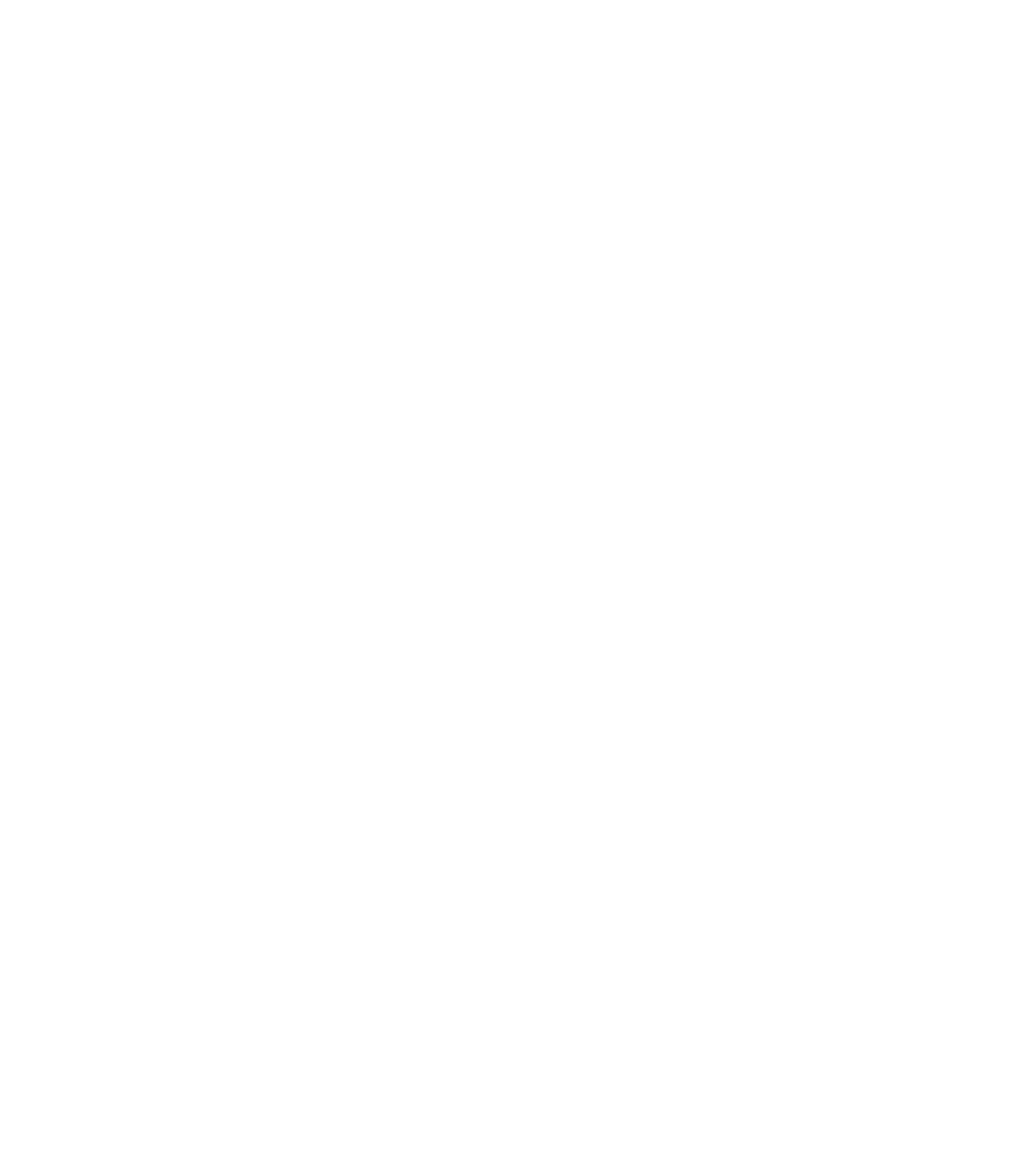
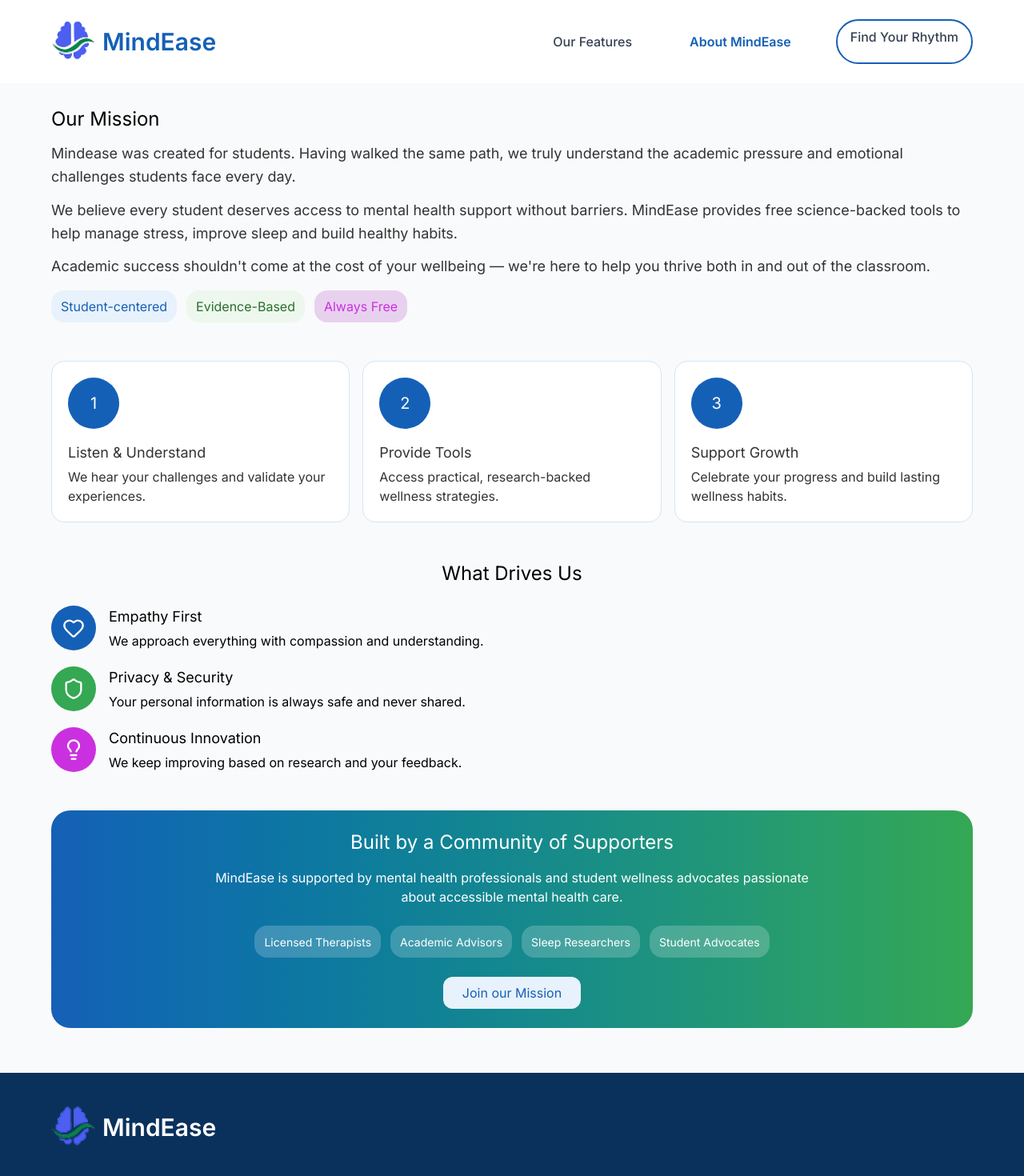
Before and after one commit to Samuelosoba/MindEase, a React (Vite) app: page /about in a window 1280 px wide. Before the commit this address had no page. Shown: the top 1470 px of the page at 80% size. Before the commit the page ends 800 px from the top, so only its background shows below. Built offline with nearby package versions, Linux system fonts and the light colour scheme.

Commit message:
fixed nav bar and added about us page

```diff
--- a/src/Components/Nav.jsx
+++ b/src/Components/Nav.jsx
@@ -1,84 +1,149 @@
 import React, { useEffect, useState } from "react";
 import Logo from "../assets/MindEase.png";
-import { NavLink, useNavigate } from "react-router-dom";
+import { NavLink, useNavigate, useLocation } from "react-router-dom";
 import { FiMenu, FiX } from "react-icons/fi";
 
 export default function Nav() {
   const [isScrolled, setIsScrolled] = useState(false);
   const [isOpen, setIsOpen] = useState(false);
+
   const navigate = useNavigate();
+  const location = useLocation();
 
+  const [isFeaturesActive, setIsFeaturesActive] = useState(false);
+
+  // Detect scroll and update active states for #features
   useEffect(() => {
     const handleScroll = () => {
       setIsScrolled(window.scrollY > 50);
+
+      if (location.pathname === "/") {
+        const features = document.getElementById("features");
+        if (features) {
+          const rect = features.getBoundingClientRect();
+          setIsFeaturesActive(rect.top < 200 && rect.bottom > 200);
+        }
+      }
     };
+
     window.addEventListener("scroll", handleScroll);
     return () => window.removeEventListener("scroll", handleScroll);
-  }, []);
+  }, [location.pathname]);
 
   const toggleMenu = () => setIsOpen(!isOpen);
 
+  // Smooth-scroll function EVEN when navigating from another route
+  const goToFeatures = () => {
+    navigate("/");
+
+    setTimeout(() => {
+      const section = document.getElementById("features");
+      if (section) {
+        section.scrollIntoView({ behavior: "smooth" });
+      }
+    }, 250);
+  };
+
+  const activeClass = "text-[#1560B7] font-semibold";
+
   return (
     <div
-      className={`fixed left-0 top-0 w-full z-10 transition-all duration-300  ${
+      className={`fixed left-0 top-0 w-full z-10 transition-all duration-300 ${
         isScrolled ? "shadow-md bg-white" : "bg-white"
       }`}
     >
-      <nav className="flex justify-between items-center py-6  w-full mx-auto px-8 md:px-16">
+      <nav className="flex justify-between items-center py-6 px-8 md:px-16">
+        {/* Logo */}
         <NavLink className="flex items-center gap-2 cursor-pointer" to="/">
           <img
             src={Logo}
             alt="MindEase Logo"
             className="w-10 h-10 md:w-14 md:h-14 object-contain"
           />
-
           <h1 className="text-[#1560B7] text-3xl font-semibold">MindEase</h1>
         </NavLink>
 
-        {/* destop */}
+        {/* Desktop Nav */}
         <ul className="hidden md:flex gap-10 text-gray-700 font-medium">
-          <li className="cursor-pointer hover:text-[#1560B7] transition p-4">
+          {/* OUR FEATURES */}
+          <button
+            onClick={goToFeatures}
+            className={`cursor-pointer transition p-4 ${
+              isFeaturesActive ? activeClass : "hover:text-[#1560B7]"
+            }`}
+          >
             Our Features
-          </li>
-          <li className="cursor-pointer hover:text-[#1560B7] transition p-4">
-            Resources
-          </li>
-          <li className="cursor-pointer hover:text-[#1560B7] transition p-4">
+          </button>
+
+          {/* ABOUT PAGE */}
+          <NavLink
+            to="/about"
+            className={({ isActive }) =>
+              `cursor-pointer transition p-4 ${
+                isActive ? activeClass : "hover:text-[#1560B7]"
+              }`
+            }
+          >
             About MindEase
-          </li>
-          <button
-            className="cursor-pointer py-2 px-4 border-[#1560B7] border-3 rounded-4xl transition"
-            onClick={() => navigate("/user")}
+          </NavLink>
+
+          {/* USER PAGE */}
+          <NavLink
+            to="/user"
+            className={({ isActive }) =>
+              `py-2 px-4 border-2 rounded-4xl transition ${
+                isActive
+                  ? "border-[#1560B7] text-[#1560B7] font-semibold"
+                  : "border-[#1560B7] hover:bg-[#1560B7] hover:text-white"
+              }`
+            }
           >
-            Find Your rhythm
-          </button>
+            Find Your Rhythm
+          </NavLink>
         </ul>
 
-        {/* Mobile */}
+        {/* Mobile Menu Button */}
         <div
           className="md:hidden cursor-pointer z-40 text-2xl"
-          onClick={() => toggleMenu()}
+          onClick={toggleMenu}
         >
           {isOpen ? <FiX /> : <FiMenu />}
         </div>
       </nav>
+
+      {/* MOBILE MENU */}
       {isOpen && (
-        <div className="md:hidden absolute left-0 w-full top-0 flex flex-col gap-6 bg-blue-100/80 backdrop-blur-md py-8 items-center">
-          <NavLink className="text-[#1560B7]" onClick={() => setIsOpen(false)}>
+        <div className="md:hidden absolute left-0 w-full top-0 flex flex-col gap-6 bg-blue-100/80 backdrop-blur-md py-8 items-center z-30">
+          <button
+            className={`text-[#1560B7] ${
+              isFeaturesActive ? "font-semibold" : ""
+            }`}
+            onClick={() => {
+              goToFeatures();
+              setIsOpen(false);
+            }}
+          >
             Our Features
-          </NavLink>
-          <NavLink className="text-[#1560B7]" onClick={() => setIsOpen(false)}>
+          </button>
+
+          <NavLink
+            to="/about"
+            className={({ isActive }) =>
+              `text-[#1560B7] ${isActive ? "font-semibold" : ""}`
+            }
+            onClick={() => setIsOpen(false)}
+          >
             About MindEase
           </NavLink>
-          <NavLink className="text-[#1560B7]" onClick={() => setIsOpen(false)}>
-            About EaseMind
-          </NavLink>
+
           <NavLink
-            className="text-[#1560B7] border-2 py-2 px-4 border-[#1560B7] rounded-4xl"
-            onClick={() => {
-              setIsOpen(false);
-            }}
             to="/user"
+            className={({ isActive }) =>
+              `text-[#1560B7] border-2 py-2 px-4 border-[#1560B7] rounded-4xl ${
+                isActive ? "font-semibold" : ""
+              }`
+            }
+            onClick={() => setIsOpen(false)}
           >
             Find Your Rhythm
           </NavLink>
--- /dev/null
+++ b/src/Pages/About.jsx
@@ -0,0 +1,216 @@
+import { useNavigate } from "react-router";
+import { Heart, Shield, Lightbulb } from "lucide-react";
+import { motion } from "framer-motion";
+
+const fadeUp = {
+  hidden: { opacity: 0, y: 40 },
+  visible: {
+    opacity: 1,
+    y: 0,
+    transition: { duration: 0.6 },
+  },
+};
+
+export function About() {
+  const navigate = useNavigate();
+
+  return (
+    <div className="flex-1 overflow-y-auto bg-gray-50">
+      {/* HEADER */}
+      <div className="bg-white border-b border-gray-200 px-6 sm:px-10 md:px-16 py-3"></div>
+
+      {/* PAGE WRAPPER WITH CONSISTENT PADDING */}
+      <div className="max-w-7xl mx-auto px-6 sm:px-10 md:px-16 py-6">
+        {/* HERO */}
+        <motion.div
+          initial="hidden"
+          whileInView="visible"
+          viewport={{ once: true, amount: 0.3 }}
+          variants={fadeUp}
+          className="text-center mb-6"
+        >
+          <h2 className="text-xl md:text-2xl lg:text-3xl text-black mb-2">
+            We're Here for You
+          </h2>
+        </motion.div>
+
+        {/* MISSION SECTION */}
+        <motion.div
+          initial="hidden"
+          whileInView="visible"
+          viewport={{ once: true, amount: 0.3 }}
+          variants={fadeUp}
+          className="mt-12"
+        >
+          <h3 className="text-xl md:text-2xl text-black mb-3">Our Mission</h3>
+
+          <p className="text-sm md:text-base lg:text-lg text-[#333333] mb-3 leading-relaxed">
+            Mindease was created for students. Having walked the same path, we
+            truly understand the academic pressure and emotional challenges
+            students face every day.
+          </p>
+
+          <p className="text-sm md:text-base lg:text-lg text-[#333333] mb-3 leading-relaxed">
+            We believe every student deserves access to mental health support
+            without barriers. MindEase provides free science-backed tools to
+            help manage stress, improve sleep and build healthy habits.
+          </p>
+
+          <p className="text-sm md:text-base lg:text-lg text-[#333333] leading-relaxed">
+            Academic success shouldn't come at the cost of your wellbeing —
+            we're here to help you thrive both in and out of the classroom.
+          </p>
+
+          <div className="flex flex-wrap gap-3 mt-4">
+            <div className="bg-[#e8f2fc] px-3 py-2 rounded-2xl">
+              <span className="text-[#1560b7] text-xs md:text-sm lg:text-base">
+                Student-centered
+              </span>
+            </div>
+
+            <div className="bg-[#edf7ed] px-3 py-2 rounded-2xl">
+              <span className="text-[#2a6f2d] text-xs md:text-sm lg:text-base">
+                Evidence-Based
+              </span>
+            </div>
+
+            <div className="bg-[rgba(156,25,179,0.18)] px-3 py-2 rounded-2xl">
+              <span className="text-[#cb30e0] text-xs md:text-sm lg:text-base">
+                Always Free
+              </span>
+            </div>
+          </div>
+        </motion.div>
+
+        {/* HOW WE HELP SECTION */}
+        <motion.div
+          initial="hidden"
+          whileInView="visible"
+          viewport={{ once: true, amount: 0.3 }}
+          variants={{ visible: { transition: { staggerChildren: 0.25 } } }}
+          className="grid grid-cols-1 md:grid-cols-2 lg:grid-cols-3 gap-4 mt-12"
+        >
+          {[1, 2, 3].map((num, idx) => (
+            <motion.div
+              key={idx}
+              variants={fadeUp}
+              className="bg-white rounded-2xl p-5 border border-[#d2e5f9]"
+            >
+              <div className="w-14 h-14 md:w-16 md:h-16 bg-[#1560b7] rounded-full flex items-center justify-center mb-4">
+                <span className="text-xl text-white">{num}</span>
+              </div>
+              <h4 className="text-lg text-[#333333] mb-1">
+                {num === 1
+                  ? "Listen & Understand"
+                  : num === 2
+                  ? "Provide Tools"
+                  : "Support Growth"}
+              </h4>
+              <p className="text-sm md:text-base text-[#333333]">
+                {num === 1
+                  ? "We hear your challenges and validate your experiences."
+                  : num === 2
+                  ? "Access practical, research-backed wellness strategies."
+                  : "Celebrate your progress and build lasting wellness habits."}
+              </p>
+            </motion.div>
+          ))}
+        </motion.div>
+
+        {/* WHAT DRIVES US */}
+        <motion.div
+          initial="hidden"
+          whileInView="visible"
+          viewport={{ once: true, amount: 0.3 }}
+          variants={fadeUp}
+          className="mt-12"
+        >
+          <h3 className="text-xl md:text-2xl text-center mb-6">
+            What Drives Us
+          </h3>
+
+          <div className="space-y-5">
+            {/* EMPATHY */}
+            <div className="flex items-start gap-4">
+              <div className="w-14 h-14 bg-[#1560b7] rounded-full flex items-center justify-center">
+                <Heart className="w-7 h-7 text-white" />
+              </div>
+              <div>
+                <h4 className="text-lg mb-1">Empathy First</h4>
+                <p className="text-sm md:text-base">
+                  We approach everything with compassion and understanding.
+                </p>
+              </div>
+            </div>
+
+            {/* SECURITY */}
+            <div className="flex items-start gap-4">
+              <div className="w-14 h-14 bg-[#34a853] rounded-full flex items-center justify-center">
+                <Shield className="w-7 h-7 text-white" />
+              </div>
+              <div>
+                <h4 className="text-lg mb-1">Privacy & Security</h4>
+                <p className="text-sm md:text-base">
+                  Your personal information is always safe and never shared.
+                </p>
+              </div>
+            </div>
+
+            {/* INNOVATION */}
+            <div className="flex items-start gap-4">
+              <div className="w-14 h-14 bg-[#cb30e0] rounded-full flex items-center justify-center">
+                <Lightbulb className="w-7 h-7 text-white" />
+              </div>
+              <div>
+                <h4 className="text-lg mb-1">Continuous Innovation</h4>
+                <p className="text-sm md:text-base">
+                  We keep improving based on research and your feedback.
+                </p>
+              </div>
+            </div>
+          </div>
+        </motion.div>
+
+        {/* COMMUNITY SECTION */}
+        <motion.div
+          initial="hidden"
+          whileInView="visible"
+          viewport={{ once: true, amount: 0.3 }}
+          variants={fadeUp}
+          className="bg-gradient-to-r from-[#1560b7] to-[#34a853] rounded-3xl p-6 text-white mb-8 mt-12"
+        >
+          <h3 className="text-xl md:text-2xl text-center mb-4">
+            Built by a Community of Supporters
+          </h3>
+
+          <p className="text-sm md:text-base max-w-3xl mx-auto text-center mb-6">
+            MindEase is supported by mental health professionals and student
+            wellness advocates passionate about accessible mental health care.
+          </p>
+
+          <div className="flex flex-wrap justify-center gap-3 mb-6">
+            {[
+              "Licensed Therapists",
+              "Academic Advisors",
+              "Sleep Researchers",
+              "Student Advocates",
+            ].map((tag) => (
+              <div key={tag} className="bg-white/20 px-3 py-2 rounded-2xl">
+                <span className="text-xs md:text-sm">{tag}</span>
+              </div>
+            ))}
+          </div>
+
+          <div className="text-center">
+            <button
+              onClick={() => navigate("/stress-management")}
+              className="bg-[#e8f2fc] text-[#1560b7] px-6 py-2 rounded-xl text-sm md:text-base hover:bg-white"
+            >
+              Join our Mission
+            </button>
+          </div>
+        </motion.div>
+      </div>
+    </div>
+  );
+}
--- a/src/Pages/Home.jsx
+++ b/src/Pages/Home.jsx
@@ -36,7 +36,10 @@
             >
               Start Now
             </button>
-            <button className="bg-[#1560B7] text-white px-6 sm:px-8 py-3 rounded-xl text-sm sm:text-base">
+            <button
+              className="bg-[#1560B7] text-white px-6 sm:px-8 py-3 rounded-xl text-sm sm:text-base"
+              onClick={() => navigate("/about")}
+            >
               Learn More
             </button>
           </div>
@@ -106,7 +109,10 @@
         className="bg-[#f9fafc] px-6 sm:px-10 md:px-16 py-12"
       >
         <div className="flex flex-col items-center text-center gap-2">
-          <button className="px-6 py-3 sm:px-8 sm:py-4 mb-2 rounded-xl text-[#1560B7] border border-[#1560B7] text-sm sm:text-base">
+          <button
+            className="px-6 py-3 sm:px-8 sm:py-4 mb-2 rounded-xl text-[#1560B7] border border-[#1560B7] text-sm sm:text-base"
+            id="features"
+          >
             Features You Need
           </button>
           <h1 className="text-xl sm:text-2xl font-bold">
--- a/src/Route/AppRoute.jsx
+++ b/src/Route/AppRoute.jsx
@@ -14,6 +14,7 @@
 import SelectionPage from "../Pages/User/SelectionPage";
 import ScrollToTop from "../Components/ScrollToTop";
 import ProtectedRoute from "./ProtectedRoute";
+import { About } from "../Pages/About";
 
 const Layout = ({ children }) => {
   const location = useLocation();
@@ -46,6 +47,14 @@
             }
           />
           <Route
+            path="/about"
+            element={
+              <Layout>
+                <About />
+              </Layout>
+            }
+          />
+          <Route
             path="selection"
             element={
               <ProtectedRoute>
```
